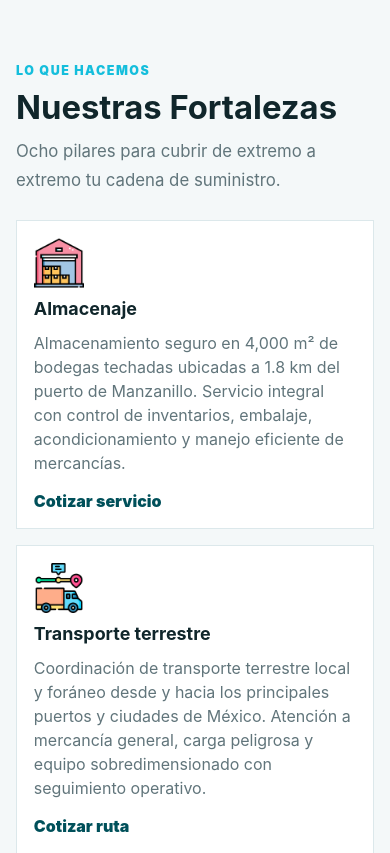
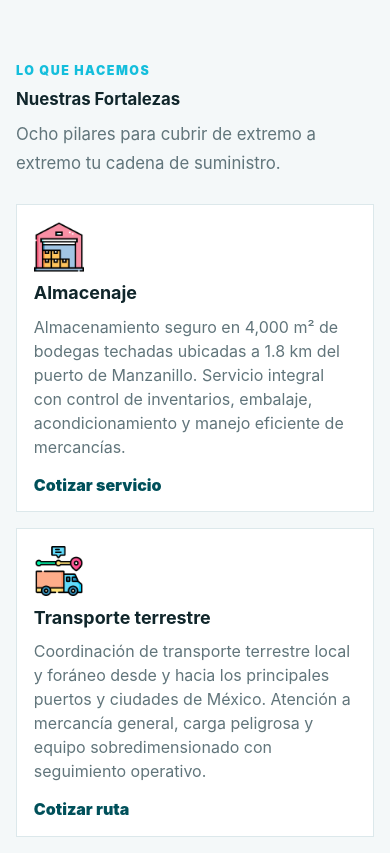
Before and after one commit to ElGeorgeHC/Pagina-Sice-Group, a plain HTML site: page publicacion-sice-web/index.html in a window 390 px wide. Shown: the part 1413-2266 px from the top of the page. Drawn offline with Linux system fonts and the light colour scheme.

Commit message:
update styles.css

```diff
--- a/publicacion-sice-web/styles.css
+++ b/publicacion-sice-web/styles.css
@@ -351,7 +351,7 @@
 .section-heading h2,
 .infrastructure h2,
 .contact h2 {
-  font-size: clamp(2.05rem, 4.3vw, 3.55rem);
+  font-size: clamp(1.05rem, 4.3vw, 3.55rem);
   line-height: 1.02;
   margin-bottom: 0.75rem;
 }
```
